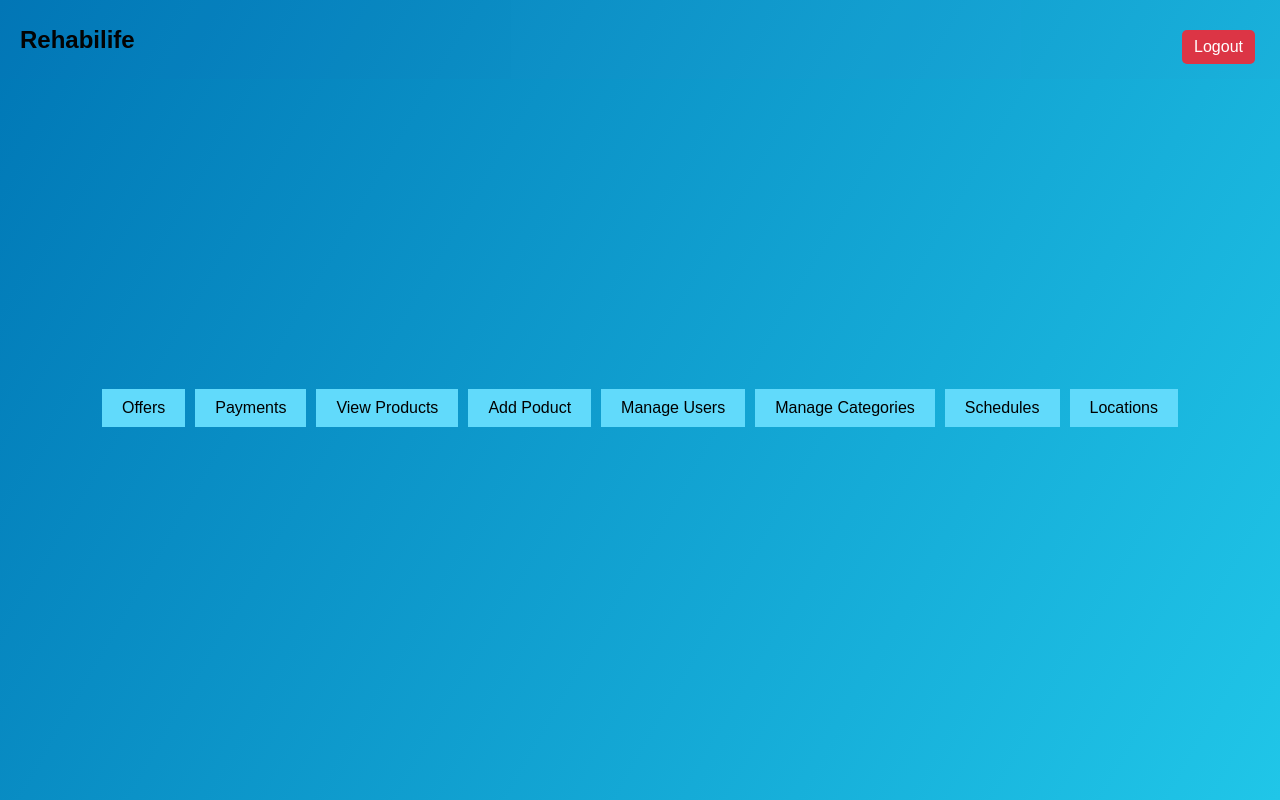
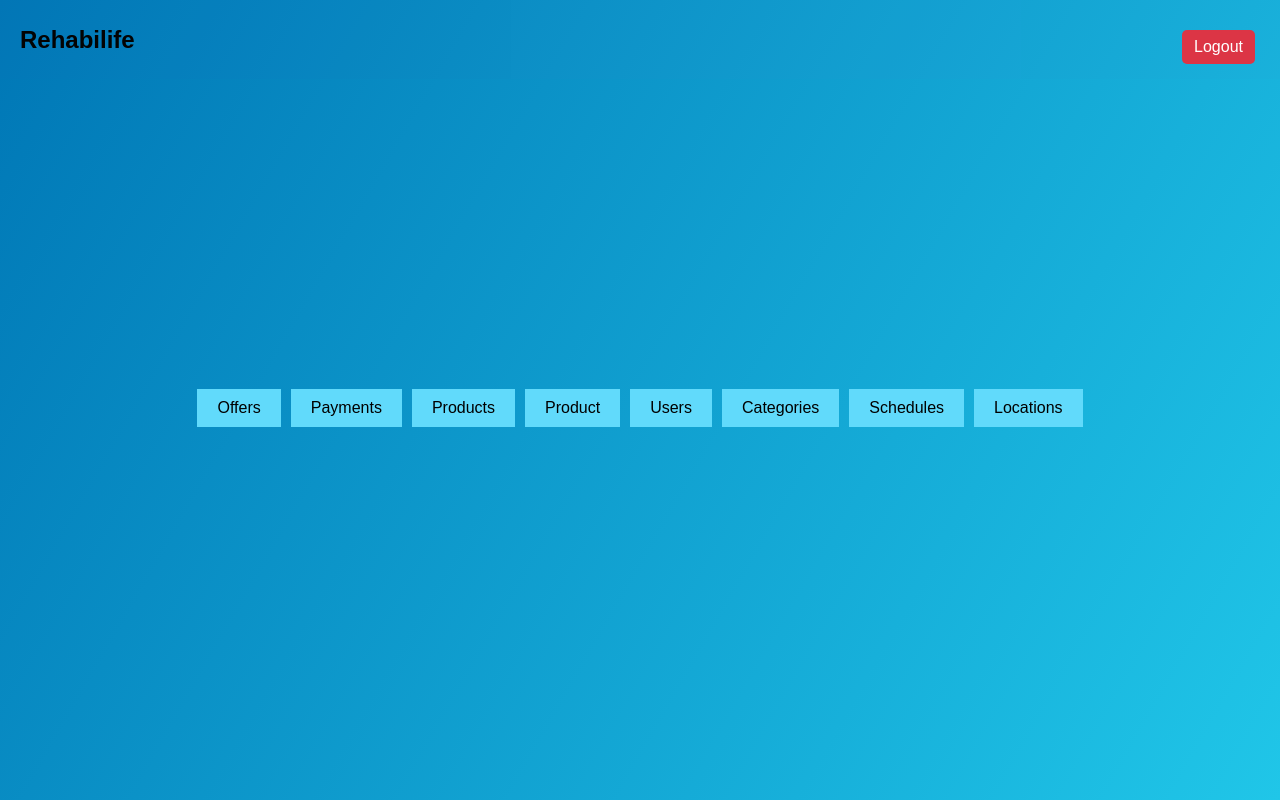
Before and after one commit to Karen020701/Rehabilife_frontend, a React (Create React App) app in the folder Frontend/: page /home in a window 1280 px wide. Built offline with nearby package versions, Linux system fonts and the light colour scheme; sample sign-in values are in the browser's storage.

Commit message:
feat: :art: Update names in buttons

```diff
--- a/Frontend/src/components/Home.js
+++ b/Frontend/src/components/Home.js
@@ -13,20 +13,20 @@ const Navigation = () => {
             <button>Payments</button>
       </Link>
       <Link to="/products">
-            <button>View Products</button>
+            <button>Products</button>
       </Link>
 
       {role === 'admin' && (
         <>
 
           <Link to="/add-product">
-            <button>Add Poduct</button>
+            <button>Product</button>
           </Link>
           <Link to="/users">
-            <button>Manage Users</button>
+            <button>Users</button>
           </Link>
           <Link to="/categories">
-            <button>Manage Categories</button>
+            <button>Categories</button>
           </Link>
           <Link to="/schedules">
             <button>Schedules</button>
```
